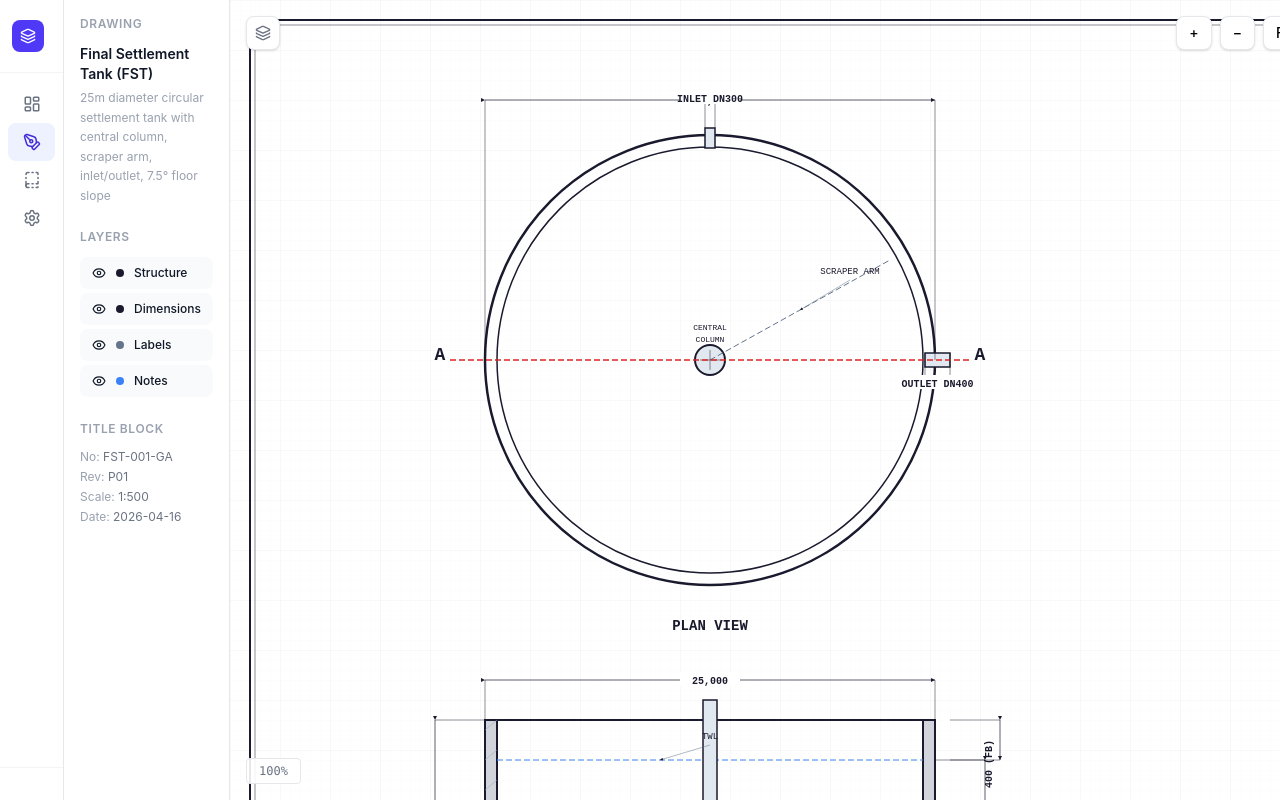
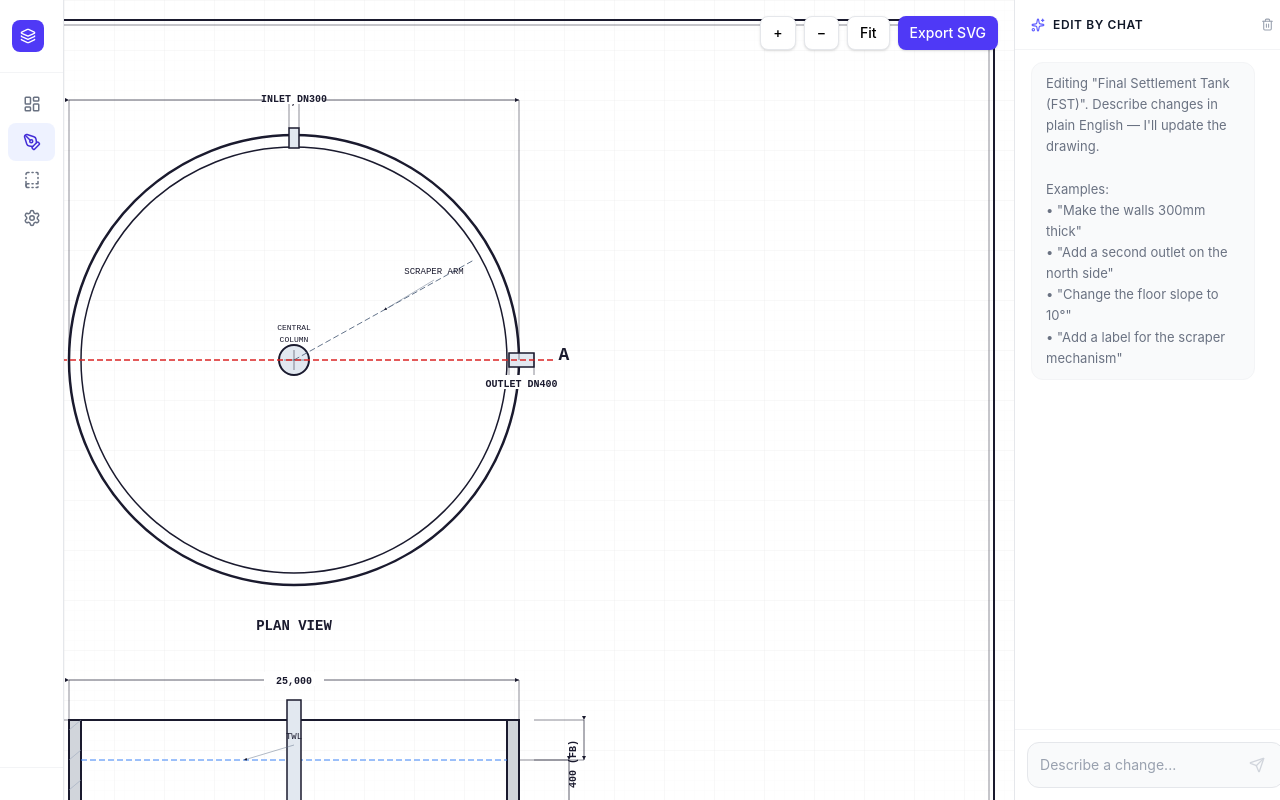
Before and after one commit to taslim-iya/drawspec, a React (Vite) app: page /editor in a window 1280 px wide. Both pictures are taken after a click on the button 672 px from the left and 515 px from the top of the page. Built offline with nearby package versions, Linux system fonts and the light colour scheme.

Commit message:
feat: chat-based drawing editing - modify drawings via natural language

```diff
--- /dev/null
+++ b/api/chat-edit.ts
@@ -0,0 +1,71 @@
+import type { VercelRequest, VercelResponse } from '@vercel/node';
+
+export default async function handler(req: VercelRequest, res: VercelResponse) {
+  if (req.method !== 'POST') return res.status(405).json({ error: 'POST only' });
+  const OPENAI_KEY = process.env.OPENAI_API_KEY || '';
+  if (!OPENAI_KEY) return res.status(200).json({ error: 'No API key configured. Add your OpenAI key in Settings.' });
+
+  const { message, currentSpec, history } = req.body;
+  if (!message) return res.status(400).json({ error: 'Message required' });
+
+  try {
+    const specStr = JSON.stringify(currentSpec, null, 2);
+
+    const systemPrompt = `You are an engineering drawing editor AI. The user has a technical drawing represented as a JSON spec. They will describe modifications in plain English and you must return the UPDATED spec.
+
+CURRENT DRAWING SPEC:
+\`\`\`json
+${specStr}
+\`\`\`
+
+RULES:
+1. Return ONLY a JSON object with two keys: "updatedSpec" (the full modified drawing spec) and "explanation" (1-2 sentences describing what you changed)
+2. Preserve ALL existing elements unless the user explicitly asks to remove them
+3. When adding shapes, use the same coordinate system as existing shapes
+4. For dimensions, generate proper extension lines with offsets
+5. Keep units consistent (the spec uses ${currentSpec.unit || 'mm'})
+6. Update the titleBlock revision by incrementing (P01 → P02, etc.)
+7. Be precise with engineering terminology
+8. If the request is unclear, set "updatedSpec" to null and explain in "explanation"
+
+IMPORTANT: Output ONLY valid JSON. No markdown, no code fences, no explanation outside the JSON.`;
+
+    const messages: any[] = [{ role: 'system', content: systemPrompt }];
+
+    // Add conversation history for context
+    if (history?.length) {
+      for (const h of history.slice(-4)) {
+        messages.push({ role: h.role === 'user' ? 'user' : 'assistant', content: h.content });
+      }
+    }
+
+    messages.push({ role: 'user', content: message });
+
+    const response = await fetch('https://api.openai.com/v1/chat/completions', {
+      method: 'POST',
+      headers: { 'Content-Type': 'application/json', Authorization: `Bearer ${OPENAI_KEY}` },
+      body: JSON.stringify({
+        model: 'gpt-4o',
+        messages,
+        max_tokens: 8000,
+        temperature: 0.1,
+        response_format: { type: 'json_object' },
+      }),
+    });
+
+    const data = await response.json();
+    const content = data.choices?.[0]?.message?.content;
+
+    if (!content) {
+      return res.status(200).json({ error: 'No response from AI' });
+    }
+
+    const parsed = JSON.parse(content);
+    return res.status(200).json({
+      updatedSpec: parsed.updatedSpec || null,
+      explanation: parsed.explanation || 'Drawing updated.',
+    });
+  } catch (err: any) {
+    return res.status(200).json({ error: `Failed: ${err.message}` });
+  }
+}
--- /dev/null
+++ b/src/components/ChatPanel.tsx
@@ -0,0 +1,151 @@
+import { useState, useRef, useEffect } from 'react';
+import { Send, Loader2, Sparkles, Trash2 } from 'lucide-react';
+import type { DrawingSpec } from '@/lib/types';
+
+interface Message {
+  id: string;
+  role: 'user' | 'assistant' | 'system';
+  content: string;
+  timestamp: number;
+}
+
+interface Props {
+  spec: DrawingSpec;
+  onSpecUpdate: (newSpec: DrawingSpec) => void;
+  drawingName: string;
+}
+
+export default function ChatPanel({ spec, onSpecUpdate, drawingName }: Props) {
+  const [messages, setMessages] = useState<Message[]>([
+    {
+      id: 'welcome',
+      role: 'system',
+      content: `Editing "${drawingName}". Describe changes in plain English — I'll update the drawing.\n\nExamples:\n• "Make the walls 300mm thick"\n• "Add a second outlet on the north side"\n• "Change the floor slope to 10°"\n• "Add a label for the scraper mechanism"`,
+      timestamp: Date.now(),
+    },
+  ]);
+  const [input, setInput] = useState('');
+  const [loading, setLoading] = useState(false);
+  const bottomRef = useRef<HTMLDivElement>(null);
+  const inputRef = useRef<HTMLTextAreaElement>(null);
+
+  useEffect(() => {
+    bottomRef.current?.scrollIntoView({ behavior: 'smooth' });
+  }, [messages]);
+
+  const sendMessage = async () => {
+    if (!input.trim() || loading) return;
+    const userMsg: Message = { id: `msg-${Date.now()}`, role: 'user', content: input.trim(), timestamp: Date.now() };
+    setMessages((prev) => [...prev, userMsg]);
+    setInput('');
+    setLoading(true);
+
+    try {
+      const res = await fetch('/api/chat-edit', {
+        method: 'POST',
+        headers: { 'Content-Type': 'application/json' },
+        body: JSON.stringify({
+          message: userMsg.content,
+          currentSpec: spec,
+          history: messages.filter((m) => m.role !== 'system').slice(-6),
+        }),
+      });
+      const data = await res.json();
+
+      if (data.error) {
+        setMessages((prev) => [
+          ...prev,
+          { id: `msg-${Date.now()}`, role: 'assistant', content: `⚠️ ${data.error}`, timestamp: Date.now() },
+        ]);
+      } else if (data.updatedSpec) {
+        onSpecUpdate(data.updatedSpec);
+        setMessages((prev) => [
+          ...prev,
+          {
+            id: `msg-${Date.now()}`,
+            role: 'assistant',
+            content: data.explanation || 'Drawing updated.',
+            timestamp: Date.now(),
+          },
+        ]);
+      } else if (data.explanation) {
+        setMessages((prev) => [
+          ...prev,
+          { id: `msg-${Date.now()}`, role: 'assistant', content: data.explanation, timestamp: Date.now() },
+        ]);
+      }
+    } catch (err) {
+      setMessages((prev) => [
+        ...prev,
+        { id: `msg-${Date.now()}`, role: 'assistant', content: '⚠️ Failed to process. Try again.', timestamp: Date.now() },
+      ]);
+    } finally {
+      setLoading(false);
+      inputRef.current?.focus();
+    }
+  };
+
+  const handleKeyDown = (e: React.KeyboardEvent) => {
+    if (e.key === 'Enter' && !e.shiftKey) {
+      e.preventDefault();
+      sendMessage();
+    }
+  };
+
+  return (
+    <div className="flex flex-col h-full bg-white border-l border-gray-200">
+      {/* Header */}
+      <div className="px-4 py-3 border-b border-gray-100 flex items-center justify-between">
+        <div className="flex items-center gap-2">
+          <Sparkles size={14} className="text-indigo-500" />
+          <span className="text-xs font-semibold text-gray-900 uppercase tracking-wider">Edit by Chat</span>
+        </div>
+        <button onClick={() => setMessages((prev) => prev.filter((m) => m.role === 'system'))}
+          className="p-1.5 text-gray-400 hover:text-gray-600 rounded" title="Clear chat">
+          <Trash2 size={13} />
+        </button>
+      </div>
+
+      {/* Messages */}
+      <div className="flex-1 overflow-y-auto px-4 py-3 space-y-3">
+        {messages.map((msg) => (
+          <div key={msg.id} className={`${msg.role === 'user' ? 'flex justify-end' : ''}`}>
+            <div className={`max-w-[90%] rounded-xl px-3.5 py-2.5 text-[13px] leading-relaxed ${
+              msg.role === 'user'
+                ? 'bg-indigo-600 text-white'
+                : msg.role === 'system'
+                ? 'bg-gray-50 text-gray-500 border border-gray-100'
+                : 'bg-gray-50 text-gray-800 border border-gray-100'
+            }`}>
+              <p className="whitespace-pre-wrap">{msg.content}</p>
+            </div>
+          </div>
+        ))}
+        {loading && (
+          <div className="flex items-center gap-2 text-gray-400 text-xs">
+            <Loader2 size={12} className="animate-spin" />
+            Updating drawing...
+          </div>
+        )}
+        <div ref={bottomRef} />
+      </div>
+
+      {/* Input */}
+      <div className="px-3 py-3 border-t border-gray-100">
+        <div className="flex items-end gap-2 bg-gray-50 border border-gray-200 rounded-xl px-3 py-2 focus-within:ring-2 focus-within:ring-indigo-500/20 focus-within:border-indigo-300">
+          <textarea ref={inputRef} value={input} onChange={(e) => setInput(e.target.value)}
+            onKeyDown={handleKeyDown}
+            placeholder="Describe a change..."
+            rows={1}
+            className="flex-1 bg-transparent text-sm resize-none outline-none max-h-24 text-gray-900 placeholder-gray-400"
+            style={{ minHeight: 24 }}
+          />
+          <button onClick={sendMessage} disabled={loading || !input.trim()}
+            className="p-1.5 text-indigo-600 hover:text-indigo-700 disabled:text-gray-300 transition-colors">
+            <Send size={16} />
+          </button>
+        </div>
+      </div>
+    </div>
+  );
+}
--- a/src/pages/Editor.tsx
+++ b/src/pages/Editor.tsx
@@ -4,15 +4,17 @@ import { Eye, EyeOff, Ruler, Tag, Type, Layers, MessageSquare, Download, Chevron
 import { useDrawingStore } from '@/stores/drawingStore';
 import { templates } from '@/lib/templates';
 import DrawingCanvas from '@/components/DrawingCanvas';
+import ChatPanel from '@/components/ChatPanel';
 import type { Drawing, DrawingSpec } from '@/lib/types';
 
 export default function Editor() {
   const { id } = useParams<{ id: string }>();
   const navigate = useNavigate();
-  const { drawings, addDrawing, setActiveDrawing, activeLayers, toggleLayer } = useDrawingStore();
+  const { drawings, addDrawing, updateDrawing, setActiveDrawing, activeLayers, toggleLayer } = useDrawingStore();
   const [textInput, setTextInput] = useState('');
   const [parsing, setParsing] = useState(false);
   const [showPanel, setShowPanel] = useState(true);
+  const [showChat, setShowChat] = useState(true);
 
   const drawing = drawings.find((d) => d.id === id);
 
@@ -163,12 +165,31 @@ export default function Editor() {
 
       {/* Canvas */}
       <div className="flex-1 relative">
-        <button onClick={() => setShowPanel(!showPanel)}
-          className="absolute top-4 left-4 z-20 p-2 bg-white border border-gray-200 rounded-lg shadow-sm hover:bg-gray-50">
-          <Layers size={16} className="text-gray-500" />
-        </button>
+        <div className="absolute top-4 left-4 z-20 flex gap-2">
+          <button onClick={() => setShowPanel(!showPanel)}
+            className="p-2 bg-white border border-gray-200 rounded-lg shadow-sm hover:bg-gray-50">
+            <Layers size={16} className="text-gray-500" />
+          </button>
+          <button onClick={() => setShowChat(!showChat)}
+            className={`p-2 border rounded-lg shadow-sm transition-colors ${showChat ? 'bg-indigo-600 border-indigo-600 text-white' : 'bg-white border-gray-200 text-gray-500 hover:bg-gray-50'}`}>
+            <MessageSquare size={16} />
+          </button>
+        </div>
         <DrawingCanvas spec={drawing.spec} />
       </div>
+
+      {/* Chat Panel */}
+      {showChat && (
+        <div className="w-80">
+          <ChatPanel
+            spec={drawing.spec}
+            drawingName={drawing.name}
+            onSpecUpdate={(newSpec) => {
+              updateDrawing(drawing.id, { spec: newSpec });
+            }}
+          />
+        </div>
+      )}
     </div>
   );
 }
```
